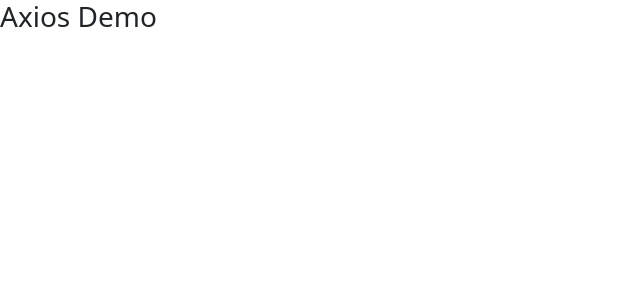
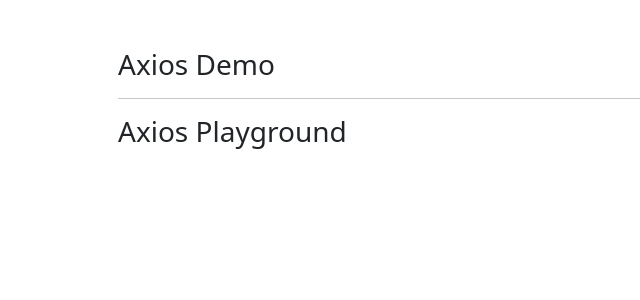
Before and after one commit to vivekanandpv/axios-demo, a React (Create React App) app: page / in a window 1280 px wide. Shown: the top 300 px of the page, without its empty margins (0-640 px from the left). Built offline with nearby package versions, Linux system fonts and the light colour scheme.

Commit message:
composed playground in app

```diff
--- a/src/App.js
+++ b/src/App.js
@@ -1,9 +1,14 @@
 import React from 'react';
+import Playground from './components/Playground';
 
 const App = () => {
   return (
     <>
-      <h3>Axios Demo</h3>
+      <div className='container p-5'>
+        <h3>Axios Demo</h3>
+        <hr />
+        <Playground />
+      </div>
     </>
   );
 };
```
